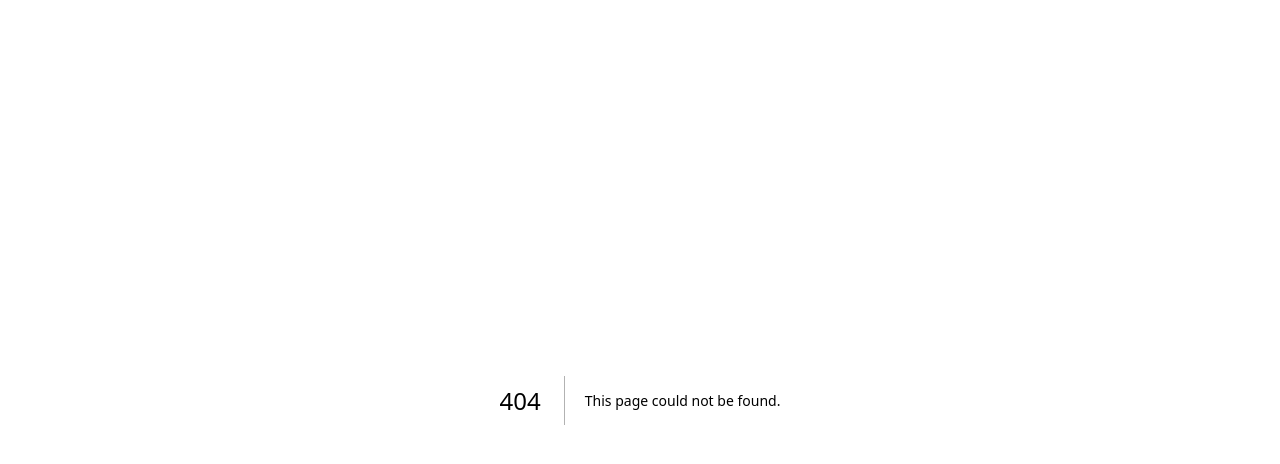
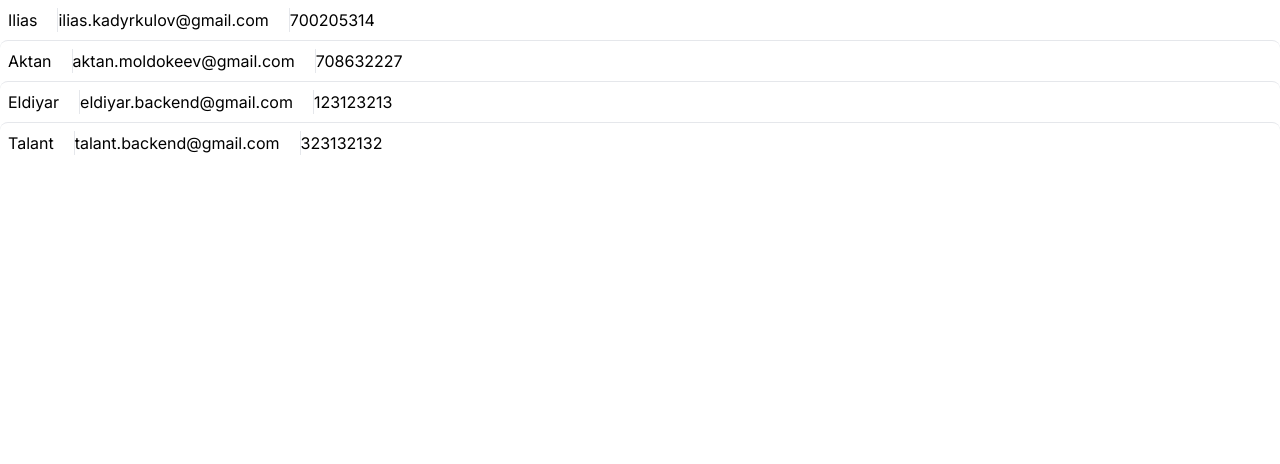
Before and after one commit to Reviro-Spring-TechStart2024-T1/frontend, a Next.js app: page /admin/users in a window 1280 px wide. Before the commit this address had no page. Shown: the top 464 px of the page. Built offline with nearby package versions, Linux system fonts and the light colour scheme; data requests are answered from the project's data file.

Commit message:
add: swr, users list

```diff
--- a/package.json
+++ b/package.json
@@ -6,12 +6,14 @@
     "dev": "next dev",
     "build": "next build",
     "start": "next start",
-    "lint": "next lint"
+    "lint": "next lint",
+    "server": "json-server --watch db.json -p 5000"
   },
   "dependencies": {
     "next": "14.1.4",
     "react": "^18",
-    "react-dom": "^18"
+    "react-dom": "^18",
+    "swr": "^2.2.5"
   },
   "devDependencies": {
     "@feature-sliced/eslint-config": "^0.1.0-beta.6",
--- /dev/null
+++ b/src/app/admin/users/page.tsx
@@ -0,0 +1,13 @@
+import type { Metadata } from 'next'
+import { NO_INDEX_PAGE } from '@/shared/constants/seo.constants'
+
+import { UsersList } from '@/entities/user'
+
+export const metadata: Metadata = {
+    title: 'Users',
+    ...NO_INDEX_PAGE
+}
+
+export default async function Page() {
+    return <UsersList />
+}
--- /dev/null
+++ b/src/entities/user/index.ts
@@ -0,0 +1,4 @@
+import UsersList from './ui/UsersList'
+import type { TUser } from './model/types'
+
+export { UsersList, TUser }
--- /dev/null
+++ b/src/entities/user/model/types.ts
@@ -0,0 +1,5 @@
+export type TUser = {
+    name: string
+    email: string
+    phone: number
+}
--- /dev/null
+++ b/src/entities/user/ui/UsersList.tsx
@@ -0,0 +1,29 @@
+'use client'
+
+import { TUser } from '@/entities/user'
+import useSWR from 'swr'
+
+const fetcher = (url: string, init?: RequestInit) =>
+    fetch(url, init).then(res => res.json())
+
+export default function UsersList() {
+    const { data: usersData } = useSWR<TUser[]>(
+        `http://localhost:5000/users`,
+        fetcher
+    )
+
+    return (
+        <ul className='divide-y'>
+            {usersData && usersData.map(user => (
+                <li
+                    key={user.phone}
+                    className='flex gap-5 divide-x p-2 rounded-lg'
+                >
+                    <h2>{user.name}</h2>
+                    <span>{user.email}</span>
+                    <span>{user.phone}</span>
+                </li>
+            ))}
+        </ul>
+    )
+}
--- /dev/null
+++ b/src/shared/constants/seo.constants.ts
@@ -0,0 +1 @@
+export const NO_INDEX_PAGE = {}
--- a/tailwind.config.ts
+++ b/tailwind.config.ts
@@ -2,7 +2,7 @@
 
 const config: Config = {
   content: [
-    "./src/pages/**/*.{js,ts,jsx,tsx,mdx}",
+    "./src/**/**/ui/*.{js,ts,jsx,tsx,mdx}",
     "./src/components/**/*.{js,ts,jsx,tsx,mdx}",
     "./src/app/**/*.{js,ts,jsx,tsx,mdx}",
   ],
```
Also changed, not shown: src/entities/index.ts (deleted), 2 other files (tests, documents, lock files or other folders).
